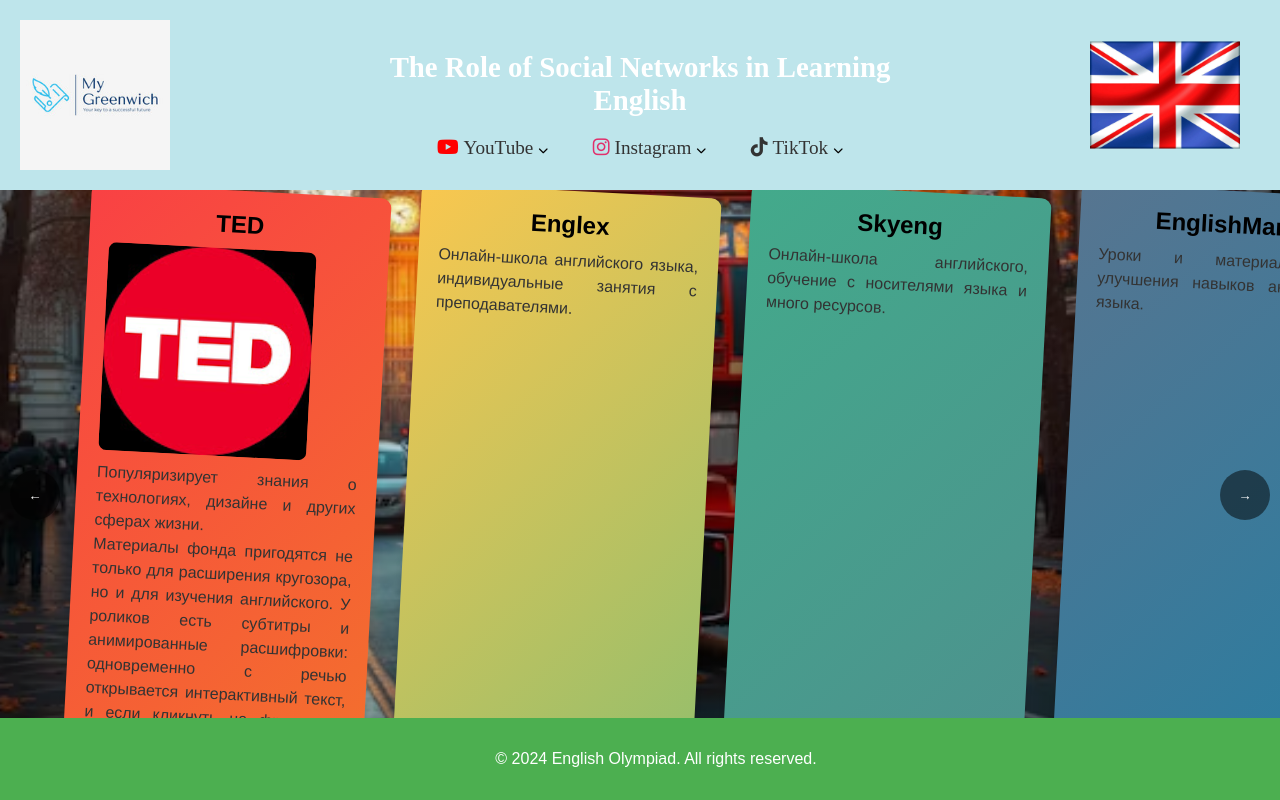
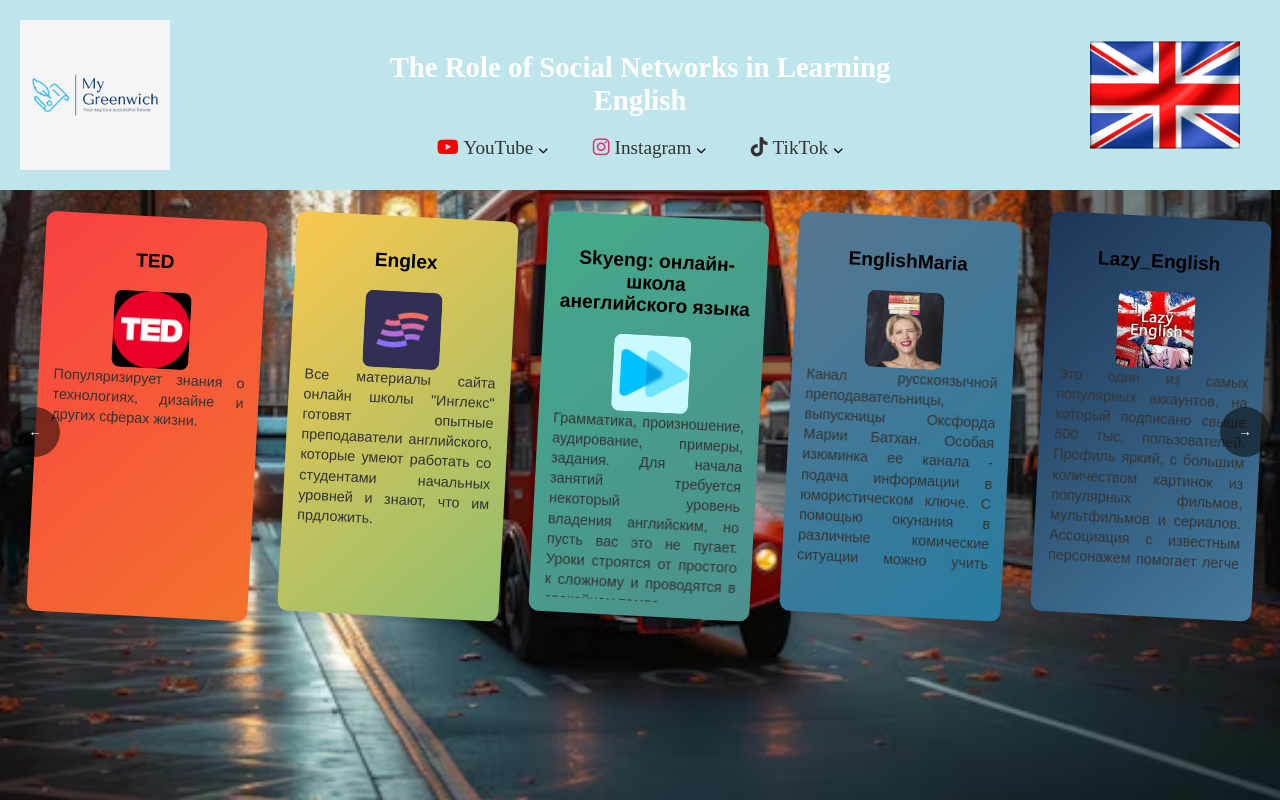
Before and after one commit to RainDeath1/Test_site, a Django app: page / in a window 1280 px wide. Run offline with Django 5.2, Linux system fonts and the light colour scheme.

Commit message:
without_footer

```diff
--- a/static/css/style.css
+++ b/static/css/style.css
@@ -1,10 +1,4 @@
 
-body {
-    font-family: Arial, sans-serif;
-    background-color: #f9f9f9;
-    margin: 0;
-    padding: 0;
-}
 header {
     background-color: #bee5eb;
     color: white;
@@ -36,15 +30,7 @@ header {
 .card a:hover {
     text-decoration: underline;
 }
-footer {
-    background-color: #4CAF50;
-    color: white;
-    text-align: center;
-    padding: 1rem;
-    position: fixed;
-    bottom: 0;
-    width: 100%;
-}
+
 header {
     display: flex;
     align-items: center;
@@ -258,13 +244,6 @@ header {
     text-decoration: underline;
 }
 
-footer {
-    background-color: #4CAF50;
-    color: white;
-    text-align: center;
-    padding: 1rem;
-    margin-top: 20px;
-}
 
 .fa-youtube{
     color:red;
@@ -281,6 +260,9 @@ body {
     margin: 0;
     padding: 0;
     height: 100vh;
+    background: url('/static/images/bus_background.jpg') no-repeat center center fixed;
+    background-size: cover;
+    background-color: #f9f9f9;
 }
 
 header {
@@ -294,39 +276,26 @@ header {
     align-items: center;
 }
 
-
-/* Убираем стандартный скроллбар */
 .banner-container::-webkit-scrollbar {
     display: none;
 }
 
-/* Контейнер для баннеров */
-.banner-wrapper {
-    position: relative;
-    width: 100%;
-    height: 100vh; /* Высота контейнера на весь экран */
+
+.banner-container {
     display: flex;
-    align-items: center; /* Центрируем кнопки и баннеры по вертикали */
-    overflow: hidden; /* Скрываем лишнее содержимое */
-    box-sizing: border-box;
+    gap: 30px;
+    height: 100%;
+    overflow-x: hidden;
+    scroll-behavior: smooth;
+    flex: 1;
+    padding: 0 60px;
 }
 
-/* Горизонтальный контейнер с баннерами */
-.banner-container {
-    display: flex;
-    gap: 30px; /* Расстояние между баннерами */
-    height: 100%; /* Полная высота контейнера */
-    overflow-x: hidden; /* Скроем горизонтальный скроллбар */
-    scroll-behavior: smooth; /* Плавный скролл */
-    flex: 1; /* Занимает оставшуюся ширину */
-    padding: 0 60px; /* Пространство для кнопок */
-}
 
-/* Индивидуальные баннеры */
 .banner {
-    flex: 0 0 300px; /* Фиксированная ширина баннера */
-    height: 100%; /* Полная высота контейнера */
-    transform: rotate(5deg); /* Угол наклона */
+    flex: 0 0 300px;
+    height: 100%;
+    transform: rotate(5deg);
     transform-origin: bottom center;
     border-radius: 10px;
     color: #fff;
@@ -334,7 +303,7 @@ header {
     box-shadow: 0 4px 6px rgba(0, 0, 0, 0.1);
     display: flex;
     flex-direction: column;
-    justify-content: flex-end; /* Текст располагается внизу баннера */
+    justify-content: flex-end;
     font-family: Arial, sans-serif;
     box-sizing: border-box;
 }
@@ -374,14 +343,14 @@ header {
 
 .banner-container {
     display: flex;
-    gap: 30px; /* Расстояние между баннерами */
-    height: 100%; /* Полная высота контейнера */
-    overflow-x: scroll; /* Горизонтальный скролл включен */
-    scroll-behavior: smooth; /* Плавный скролл */
-    padding: 0 60px; /* Пространство для кнопок */
+    gap: 30px;
+    height: 100%;
+    overflow-x: scroll;
+    scroll-behavior: smooth;
+    padding: 0 60px;
 }
 
-/* Убираем горизонтальный скроллбар */
+
 .banner-container::-webkit-scrollbar {
     display: none;
 }
@@ -389,65 +358,74 @@ header {
 .banner-wrapper {
     position: relative;
     width: 100%;
-    height: 100vh; /* Полная высота контейнера */
+    padding-bottom: 2rem;
+    /* height: 100vh; /* Полная высота контейнера */
     display: flex;
-    align-items: center; /* Центрируем баннеры по вертикали */
-    overflow: hidden; /* Скрываем лишнее содержимое */
+    align-items: flex-start;
+    overflow: hidden;
     box-sizing: border-box;
-    background: linear-gradient(rgba(0, 0, 0, 0), rgba(0, 0, 0, 0.3)),
+    /*background: linear-gradient(rgba(0, 0, 0, 0), rgba(0, 0, 0, 0.3)),
                 url('/static/images/bus_background.jpg') no-repeat center center fixed;
     background-size: cover;
+    background-attachment: fixed;*/
 }
 
 .banner-container {
     display: flex;
-    gap: 30px; /* Расстояние между баннерами */
-    height: 100%; /* Полная высота контейнера */
-    overflow-x: auto; /* Горизонтальный скролл */
-    scroll-behavior: smooth; /* Плавный скролл */
-    padding: 0 60px; /* Пространство для кнопок */
+    gap: 20px;
+    padding:2%
+    height: 80%;
+    overflow-x: auto;
+    scroll-behavior: smooth;
+    padding: 0 60px;
+    box-sizing:border-box;
 }
 
 .banner {
-    flex: 0 0 300px; /* Фиксированная ширина */
-    height: auto; /* Полная высота контейнера */
-    transform: rotate(3deg); /* Угол наклона */
+    flex: 0 0 18%;
+    height: auto;
+    max-height:400px;
+    transform: rotate(3deg);
     transform-origin: bottom center;
     border-radius: 10px;
     color: #fff;
-    padding: 20px;
+    padding: 15px;
     box-shadow: 0 4px 6px rgba(0, 0, 0, 0.1);
     display: flex;
     flex-direction: column;
-    justify-content: flex-start; /* Текст располагается внизу баннера */
+    justify-content: flex-start;
     font-family: Arial, sans-serif;
     box-sizing: border-box;
     overflow: hidden;
+    background: rgba(255, 255, 255, 0.9);
 }
 
 .banner img{
-    max-width: 80%;
+    max-width: 40%;
     height: auto;
     border-radius: 8px;
     margin-bottom: 10px;
+    margin:0 auto;
 }
 
 .banner h3 {
-    margin: 0 0 10px 0;
-    font-size: 1.5rem;
+    font-size: 1.2rem;
     font-weight: bold;
-    color: #000; /* Черный цвет текста */
-    text-align: center; /* Центрируем текст */
+    color: #000;
+    text-align: center;
+    white-space: normal;
+    world-wrap: break-word;
 }
 
 
 .banner p {
     margin: 0;
-    font-size: 1rem;
-    line-height: 1.5;
-    color: #333; /* Темный текст */
-    text-align: justify; /* Выравнивание по ширине */
-    overflow: hidden; /* Убираем прокрутку */
+    font-size: 0.9rem;
+    line-height: 1.4;
+    color: #333;
+    text-align: justify;
+    overflow-y: auto;
+    max-height:200px;
 }
 
 .banner1 { background: linear-gradient(135deg, #f94144, #f3722c); }
@@ -467,17 +445,44 @@ header {
 
 .banner-container {
     display: flex;
-    gap: 30px; /* Расстояние между баннерами */
-    width: calc(5 * 300px + 4 * 30px); /* Ширина: 5 баннеров + 4 промежутка */
-    height: 100%; /* Полная высота контейнера */
-    overflow-x: auto; /* Включаем горизонтальный скролл */
-    overflow-y: hidden; /* Убираем вертикальный скролл */
-    scroll-behavior: smooth; /* Плавный скролл */
-    padding: 0 60px; /* Пространство для кнопок */
-    box-sizing: content-box; /* Учитываем отступы */
+    flex-wrap:nowrap;
+
+    gap: 30px;
+    width: calc(5 * 300px + 4 * 30px);
+    height: 100%;
+    overflow-x: auto;
+    overflow-y: hidden;
+    scroll-behavior: smooth;
+    padding: 2% 2%;
+    box-sizing: border-box;
 }
 
 
 .hidden {
     display: none;
 }
+
+
+
+@media (max-width: 1200px) {
+    .banner {
+        flex: 0 0 22%;
+    }
+}
+
+@media (max-width: 768px) {
+    .banner-container {
+        flex-wrap: wrap;
+        justify-content: center;
+    }
+    .banner {
+        flex: 0 0 45%;
+    }
+}
+
+@media (max-width: 480px) {
+    .banner {
+        flex: 0 0 90%;
+        margin: 0 auto;
+    }
+}
--- a/templates/index.html
+++ b/templates/index.html
@@ -39,7 +39,7 @@
             <i class="fa-solid fa-chevron-down"></i>
             <ul class="dropdown-menu">
                         <li><a href="https://instagram.com/eng_vlada" target="_blank">@eng_vlada</a></li>
-                        <li><a href="https://instagram.com/kevinteacherdowsett " target="_blank">2.@kevinteacherdowsett </a></li>
+                        <li><a href="https://instagram.com/kevinteacherdowsett " target="_blank">@kevinteacherdowsett </a></li>
                         <li><a href="https://instagram.com/lazy_english" target="_blank">@lazy_english</a></li>
                     </ul>
         </div>
@@ -54,9 +54,9 @@
                         <i class="fa-solid fa-chevron-down"></i>
 
  <ul class="dropdown-menu">
-    <li><a href="https://www.tiktok.com/@ENGLINASH" target="_blank">@ENGLINASH</a></li>
-    <li><a href="https://www.tiktok.com/@zaharzhadaev.english/" target="_blank">@zaharzhadaev.english</a></li>
-    <li><a href="https://www.tiktok.com/@englishfuns/" target="_blank">@englishfuns</a></li>
+    <li><a href="https://www.tiktok.com/@englinash?lang=en" target="_blank">@ENGLINASH</a></li>
+    <li><a href="https://www.tiktok.com/@zaharzhadaev.english" target="_blank">@zaharzhadaev.english</a></li>
+    <li><a href="https://www.tiktok.com/@englishfuns" target="_blank">@englishfuns</a></li>
 </ul>
                    </div>
                 </div>
@@ -69,61 +69,70 @@
 <div class="banner-wrapper">
     <button class="scroll-button left" onclick="scrollLeftCustom()">&#8592;</button>
     <div class="banner-container">
-        <!-- Первые 5 баннеров -->
         <div class="banner banner1">
             <h3>TED</h3>
             <img src=" {% static 'images/TED.jpg'%}">
             <p>Популяризирует знания о технологиях, дизайне и других сферах жизни.</p>
-            <p>Материалы фонда пригодятся не только для расширения кругозора, но и для изучения английского. У роликов есть субтитры
-                и анимированные расшифровки: одновременно
-                с речью открывается интерактивный текст, и если кликнуть на фразу или слово, видео перескочит на соответствующий момент.</p>
         </div>
         <div class="banner banner2">
             <h3>Englex</h3>
-            <p>Онлайн-школа английского языка, индивидуальные занятия с преподавателями.</p>
+            <img src=" {% static 'images/channels4_profile.jpg'%}">
+            <p>Все материалы сайта онлайн школы "Инглекс" готовят опытные преподаватели английского, которые умеют
+                работать со студентами начальных уровней и знают, что им прдложить.</p>
         </div>
         <div class="banner banner3">
-            <h3>Skyeng</h3>
-            <p>Онлайн-школа английского, обучение с носителями языка и много ресурсов.</p>
+            <h3>Skyeng: онлайн-школа анеглийского языка</h3>
+            <img src=" {% static 'images/skyeng.jpg'%}">
+            <p>Грамматика, произношение, аудирование, примеры, задания. Для начала занятий требуется некоторый уровень
+            владения английским, но пусть вас это не пугает. Уроки строятся от простого к сложному и проводятся в спокойном
+            темпе.</p>
         </div>
         <div class="banner banner4">
             <h3>EnglishMaria</h3>
-            <p>Уроки и материалы для улучшения навыков английского языка.</p>
+            <img src=" {% static 'images/english_maria.jpg'%}">
+            <p>Канал русскоязычной преподавательницы, выпускницы Оксфорда Марии Батхан. Особая изюминка ее канала - подача
+            информации в юмористическом ключе. С помощью окунания в различные комические ситуации можно учить новые слова,
+            значения слов в разных контекстах, особенности произношения, правописание и многое другое</p>
         </div>
         <div class="banner banner5">
             <h3>Lazy_English</h3>
-            <p>Простой и увлекательный подход к изучению английского.</p>
+            <img src=" {% static 'images/lazy_english.jpg'%}">
+            <p>Это один из самых популярных аккаунтов, на который подписано свыше 800 тыс. пользователей.
+                Профиль яркий, с большим количеством картинок из популярных фильмов, мультфильмов и сериалов.
+                Ассоциация с известным персонажем помогает легче запомнить слово.</p>
         </div>
-        <!-- Остальные баннеры -->
         <div class="banner banner6">
-            <h3>Extra 1</h3>
-            <p>Еще один баннер для проверки функционала.</p>
+            <h3>@eng_vlada</h3>
+            <img src=" {% static 'images/eng_vlada.jpg'%}">
+            <p>Это один из самых популярных аккаунтов, на который подписано свыше 800 тыс. пользователей.
+                Профиль яркий, с большим количеством картинок из популярных фильмов, мультфильмов и сериалов.
+                Ассоциация с известным персонажем помогает легче запомнить слово. </p>
         </div>
         <div class="banner banner7">
-            <h3>Extra 2</h3>
-            <p>Описание дополнительного баннера.</p>
+            <h3>englinash</h3>
+            <img src=" {% static 'images/englinash.jpeg'%}">
+            <p>Канал преподавательницы из США и, соответственно, кладезь произношения, идиом и выражений американского варианта английского.
+                Каждый ролик сопровождается английскими субтитрами.
+                Вы получаете отличную возможность тренировать качество и скорость произношения.
+                Также вы найдете много роликов-уроков, посвященных грамматике и лексике</p>
         </div>
         <div class="banner banner8">
-            <h3>Extra 3</h3>
-            <p>Описание еще одного баннера.</p>
+            <h3>@zaharzhadaev.english</h3>
+            <img src=" {% static 'images/zahar.jpeg'%}">
+            <p>Автор записывает довольно продолжительные видео, в которых подробно и не торопясь учит английскому  языку.
+                С помощью этого канала сможете изучить алфавит, базовую лексику типа «как дела?» и «где туалет?»
+                и научиться письменному английскому.</p>
         </div>
         <div class="banner banner9">
-            <h3>Extra 4</h3>
-            <p>Описание дополнительного баннера.</p>
+            <h3>@englishfuns</h3>
+            <img src=" {% static 'images/englishfuns.jpeg'%}">
+            <p>Она разбирает частые ошибки иностарцев , изучающих английский, дает новую лексику и объясняет идиомы</p>
         </div>
-        <div class="banner banner10">
-            <h3>Extra 5</h3>
-            <p>Последний дополнительный баннер.</p>
-        </div>
+
     </div>
     <button class="scroll-button right" onclick="scrollRightCustom()">&#8594;</button>
 </div>
 
-
-    <footer>
-        <p>&copy; 2024 English Olympiad. All rights reserved.</p>
-    </footer>
-
     <script src="{% static 'js/script.js' %}"></script>
 </body>
 </html>
```
Also changed, not shown: static/images/channels4_profile.jpg (added), static/images/eng_vlada.jpg (added), static/images/englinash.jpeg (added), static/images/english_maria.jpg (added), static/images/englishfuns.jpeg (added), static/images/lazy_english.jpg (added), static/images/skyeng.jpg (added), static/images/zahar.jpeg (added).
